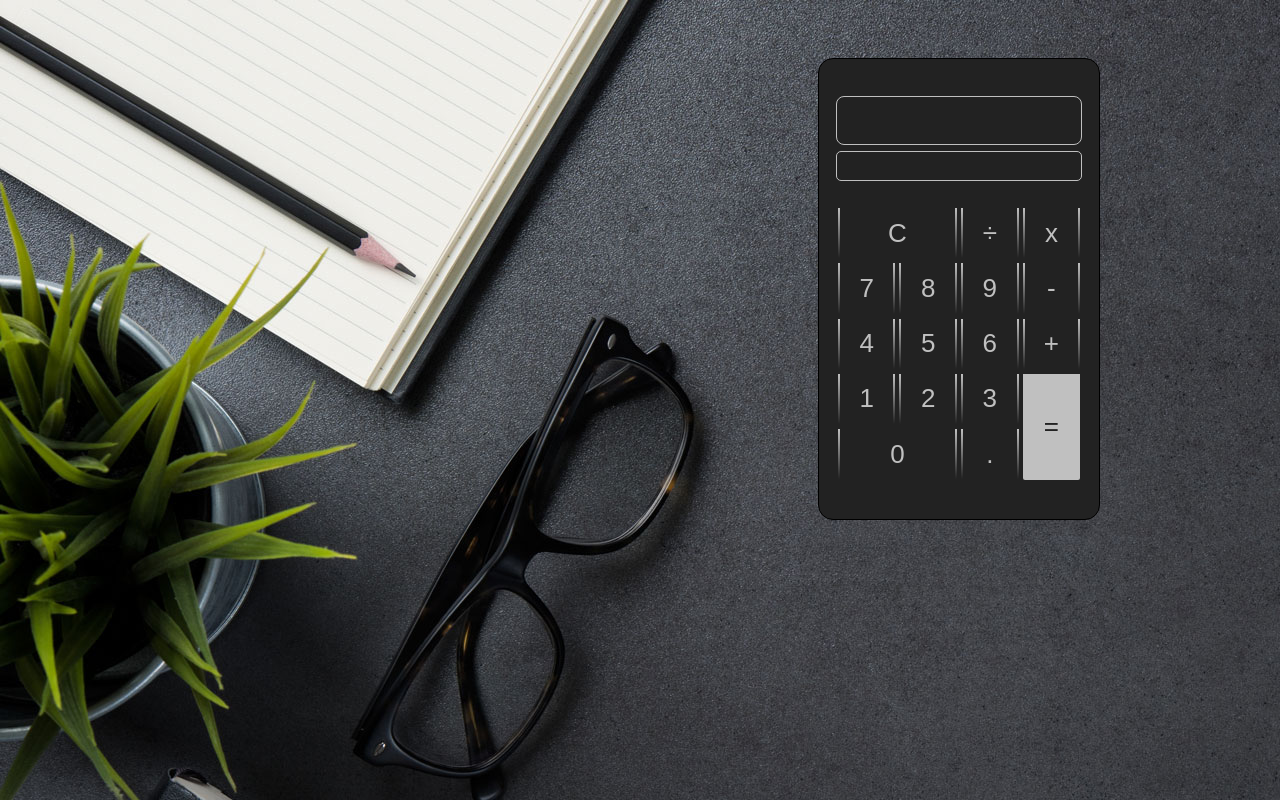
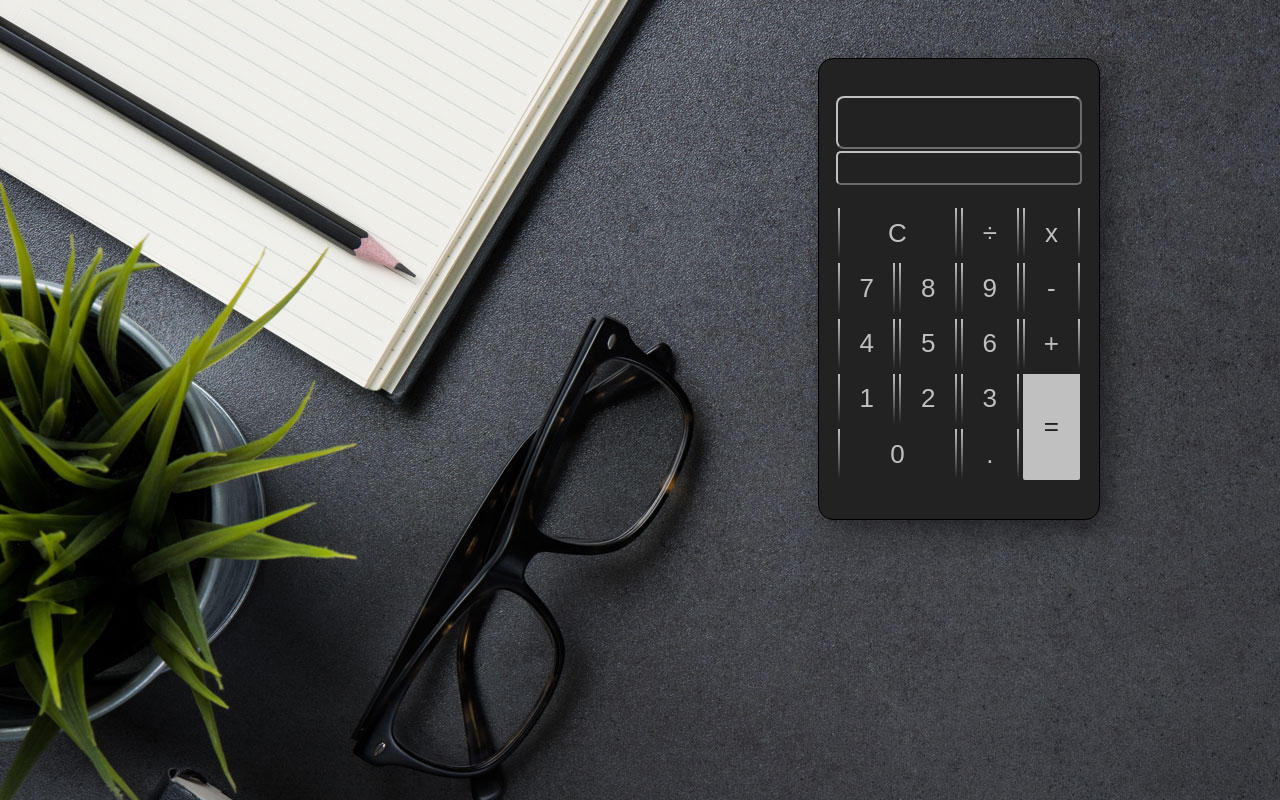
Before and after one commit to lucyewright/Calculator, a website with bundled scripts: page index.html in a window 1280 px wide. Built offline with nearby package versions, Linux system fonts and the light colour scheme.

Commit message:
fully styled

```diff
--- a/index.js
+++ b/index.js
@@ -33,9 +33,6 @@ const isOperator = entry => {
   }
   return false;
 };
-
-// TODO: work out WHY divide isn't being cleared from display before inputting num
-// EG. ["9", "÷", "÷3"]
 
 const numClick = e => {
   let value = e.target.value;
@@ -104,11 +101,11 @@ let point = document.getElementById("point");
 point.addEventListener("click", decimalClick);
 
 const equalsClick = e => {
-  lastClicked = e.target.value;
   storeSum.push(displayNum);
   displayNum = equals(storeSum);
   let answer = Number(displayNum).toFixed(8);
   display.innerHTML = Number(answer).toPrecision();
+  lastClicked = e.target.value;
   storeSum = [];
   storeOperator = "";
   decimal = "";
--- a/package.json
+++ b/package.json
@@ -6,7 +6,7 @@
   "scripts": {
     "dev": "parcel index.html -p 2222",
     "test": "jest --watch",
-    "build": "parcel build index.html --out-dir docs"
+    "build": "parcel build index.html --out-dir docs --public-url ./"
   },
   "repository": {
     "type": "git",
--- a/style.css
+++ b/style.css
@@ -8,6 +8,7 @@ body {
 
 main {
   background-color: rgb(34, 34, 34);
+  box-shadow: 10px 10px 30px 0px rgba(0, 0, 0, 0.5);
   color: silver;
   position: fixed;
   right: 40%;
@@ -27,7 +28,7 @@ main {
 
 #display {
   margin: 0px;
-  padding: 0px 2px;
+  padding: 1px 2px;
   background-color: rgb(34, 34, 34);
   grid-column-start: col1-start;
   grid-column-end: col-end;
@@ -36,15 +37,15 @@ main {
   font-size: 26px;
   height: 1.8em;
   text-align: right;
-  border: 1px solid silver;
-  border-left: 1px solid silver;
-  border-right: 1px solid silver;
   border-radius: 8px;
+  border-width: 2px 2px 2px 2px;
+  border-style: outset outset outset outset;
+  border-color: silver silver silver silver;
 }
 
 #running {
   margin: 0px;
-  padding: 0px 2px;
+  padding: 1px 2px;
   background-color: rgb(34, 34, 34);
   grid-column-start: col1-start;
   grid-column-end: col-end;
@@ -54,13 +55,13 @@ main {
   height: 1.4em;
   text-align: right;
   vertical-align: text-top;
-  border: 1px solid silver;
-  border-left: 1px solid silver;
-  border-right: 1px solid silver;
   border-radius: 5px;
   word-wrap: break-word;
   overflow-wrap: break-word;
   overflow-x: scroll;
+  border-width: 2px 2px 2px 2px;
+  border-style: outset outset outset outset;
+  border-color: silver silver silver silver;
 }
 
 input {
@@ -79,11 +80,13 @@ input {
   border-bottom-left-radius: 2px;
   font-size: 26px;
   margin: 2px;
-  transition: background-color 0.2s, color 0.2s;
+  outline: none;
+  cursor: pointer;
+  transition: background-color 0.4s, color 0.4s;
 }
 
 input:hover {
-  background-color: rgb(252, 162, 16);
+  background-color: rgb(252, 162, 18);
   color: rgb(34, 34, 34);
 }
 
@@ -199,12 +202,11 @@ input:hover {
   grid-row-end: row-end;
   background-color: silver;
   color: rgb(34, 34, 34);
-  transition: background-color 0.2s, color 0.2s;
+  transition: background-color 0.4s;
 }
 
 #equals:hover {
-  background-color: rgb(34, 34, 34);
-  color: silver;
+  background-color: rgb(252, 162, 18);
 }
 
 #plmin {
```
Also changed, not shown: docs/index.html (+1 -1 lines), 11 other files.
